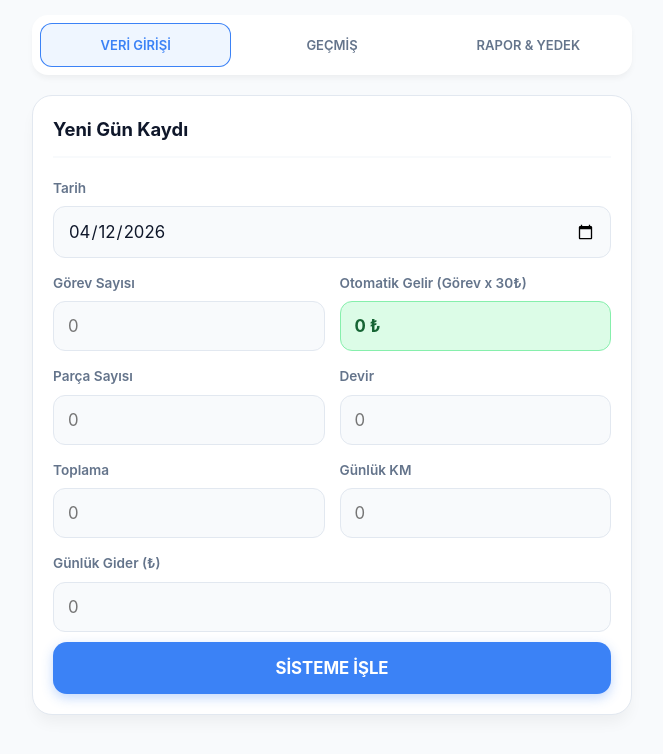
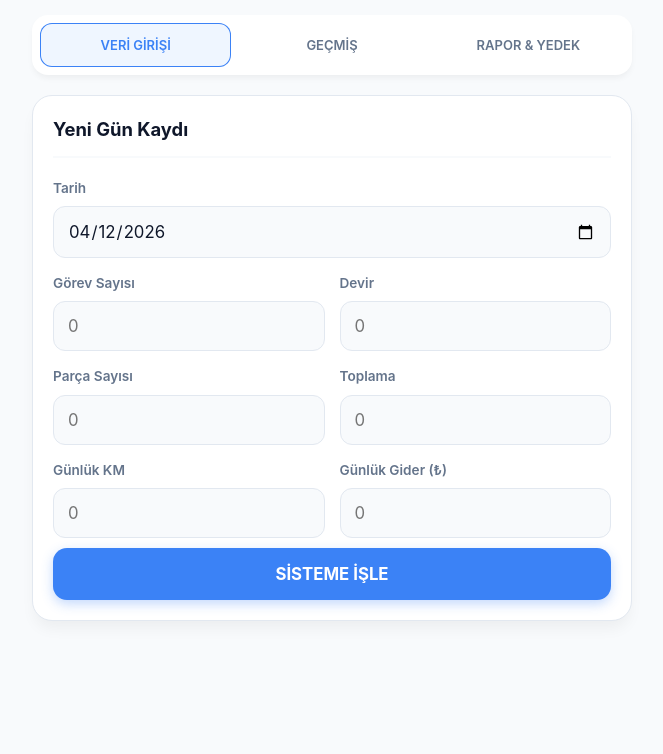
Before and after one commit to feryts/kuryegunluk, a plain HTML site: page index.html in a window 1280 px wide. Both pictures are taken after a click on the button "SİSTEME İŞLE". Shown: the whole page, without its empty margins (308-971 px from the left). Drawn offline with Linux system fonts and the light colour scheme.

Commit message:
Refactor income calculation and save logic
Removed automatic income calculation and adjusted data saving logic to account for net tasks.

```diff
--- a/index.html
+++ b/index.html
@@ -90,19 +90,12 @@
             <h2>Yeni Gün Kaydı</h2>
             <div class="grid-input">
                 <div class="input-box full-width"><label>Tarih</label><input type="date" id="tarih"></div>
-                <div class="input-box">
-                    <label>Görev Sayısı</label>
-                    <input type="number" id="gorev" placeholder="0" oninput="autoHesapla()">
-                </div>
-                <div class="input-box">
-                    <label>Otomatik Gelir (Görev x 30₺)</label>
-                    <input type="text" id="oto-gelir" value="0 ₺" disabled style="background:#dcfce7; color:#166534; font-weight:bold; border-color:#86efac;">
-                </div>
+                <div class="input-box"><label>Görev Sayısı</label><input type="number" id="gorev" placeholder="0"></div>
+                <div class="input-box"><label>Devir</label><input type="number" id="devir" placeholder="0"></div>
                 <div class="input-box"><label>Parça Sayısı</label><input type="number" id="parca" placeholder="0"></div>
-                <div class="input-box"><label>Devir</label><input type="number" id="devir" placeholder="0"></div>
                 <div class="input-box"><label>Toplama</label><input type="number" id="toplama" placeholder="0"></div>
                 <div class="input-box"><label>Günlük KM</label><input type="number" id="km" placeholder="0"></div>
-                <div class="input-box full-width"><label>Günlük Gider (₺)</label><input type="number" id="gider" placeholder="0"></div>
+                <div class="input-box"><label>Günlük Gider (₺)</label><input type="number" id="gider" placeholder="0"></div>
             </div>
             <button class="btn btn-save" onclick="saveData()">SİSTEME İŞLE</button>
         </div>
@@ -159,12 +152,6 @@
     let db = JSON.parse(localStorage.getItem('kuryegunluk_data_pro')) || [];
     document.getElementById('tarih').valueAsDate = new Date();
 
-    // Otomatik Gelir Hesaplama
-    function autoHesapla() {
-        const gorev = parseInt(document.getElementById('gorev').value) || 0;
-        document.getElementById('oto-gelir').value = (gorev * 30) + " ₺";
-    }
-
     // Sayfa Gezinme
     function showPage(num, btn) {
         document.querySelectorAll('.page').forEach(p => p.classList.remove('active'));
@@ -176,15 +163,19 @@
         if(num === 3) updateMonthlyStats();
     }
 
-    // Veri Kaydetme
+    // Veri Kaydetme (Arka planda hesaplama yapar)
     function saveData() {
         const gorevSayisi = parseInt(document.getElementById('gorev').value) || 0;
+        const devirSayisi = parseInt(document.getElementById('devir').value) || 0;
+        // Negatif değere düşmesini engellemek için Math.max kullanıyoruz
+        const netGorev = Math.max(0, gorevSayisi - devirSayisi);
+
         const entry = {
             tarih: document.getElementById('tarih').value,
             gorev: gorevSayisi,
-            gelir: gorevSayisi * 30,
+            devir: devirSayisi,
+            gelir: netGorev * 30,
             parca: parseInt(document.getElementById('parca').value) || 0,
-            devir: parseInt(document.getElementById('devir').value) || 0,
             toplama: parseInt(document.getElementById('toplama').value) || 0,
             km: parseInt(document.getElementById('km').value) || 0,
             gider: parseFloat(document.getElementById('gider').value) || 0
@@ -198,7 +189,6 @@
 
         // Inputları temizle
         ['gorev', 'parca', 'devir', 'toplama', 'km', 'gider'].forEach(id => { document.getElementById(id).value = ''; });
-        document.getElementById('oto-gelir').value = "0 ₺";
 
         alert("Operasyon ve finans verisi başarıyla kaydedildi!");
     }
@@ -315,4 +305,4 @@
 </script>
 
 </body>
-    </html>
+</html>
```
